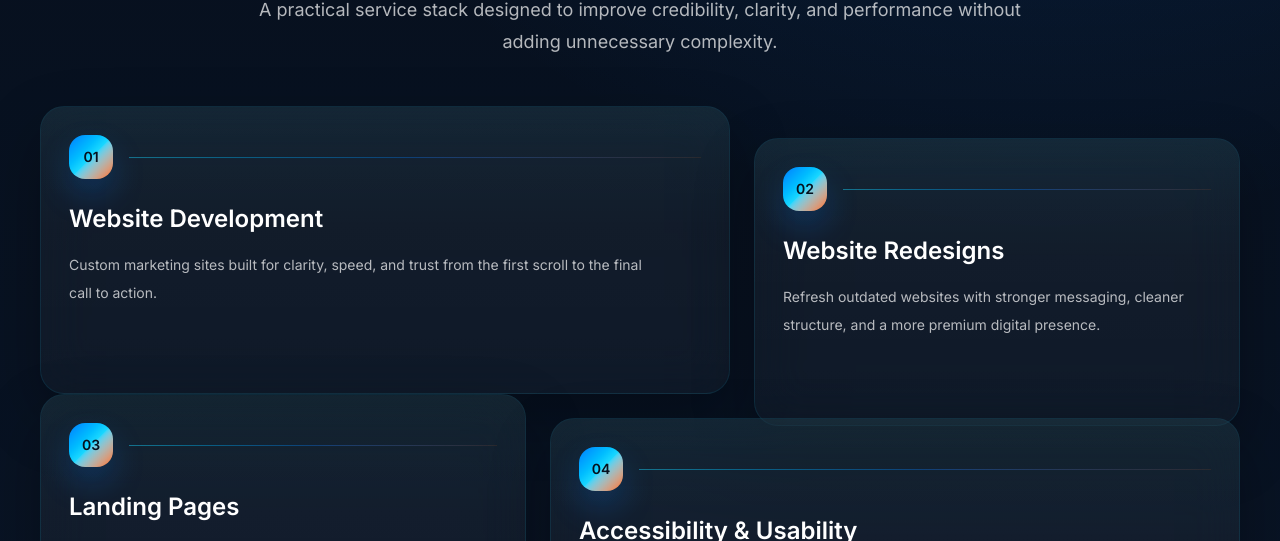
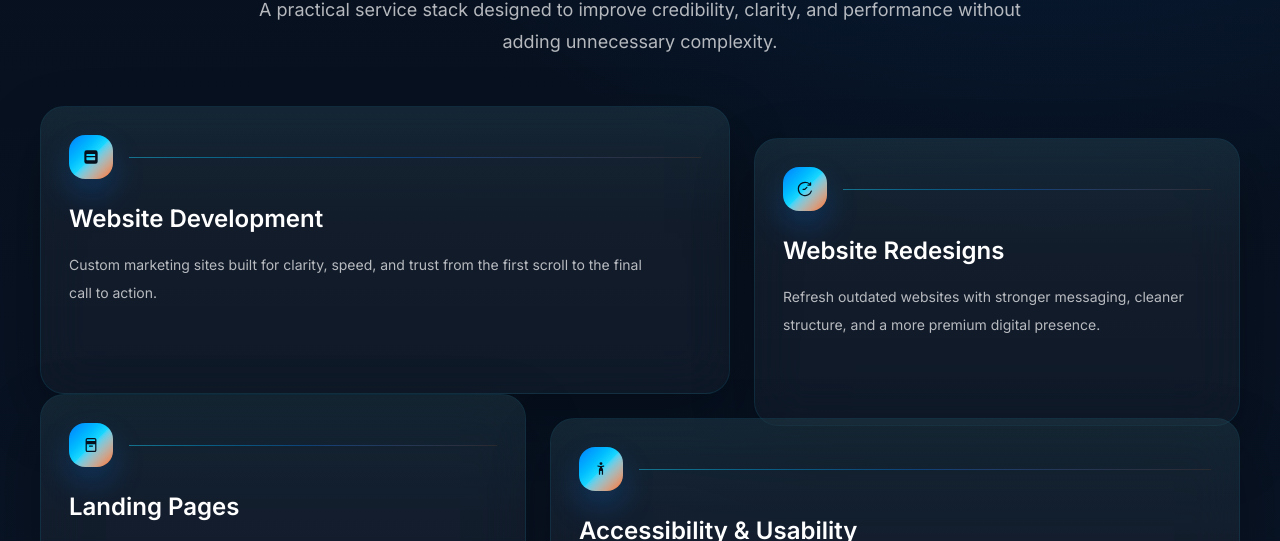
Before and after one commit to fabylv/fabdigitalstudio.com, a React (Vite) app: page / in a window 1280 px wide. Shown: the part 1110-1651 px from the top of the page. Built offline with nearby package versions, Linux system fonts and the light colour scheme.

Commit message:
style: replace services numbers with icons

```diff
--- a/src/components/sections/Services.jsx
+++ b/src/components/sections/Services.jsx
@@ -3,6 +3,21 @@ import Container from '../ui/Container';
 import GlassCard from '../ui/GlassCard';
 import SectionTitle from '../ui/SectionTitle';
 import { servicesIntro } from '../../data/siteContent';
+
+const serviceIcons = {
+	'Website Development': (
+		<path d="M4 6.75A2.75 2.75 0 0 1 6.75 4h10.5A2.75 2.75 0 0 1 20 6.75v10.5A2.75 2.75 0 0 1 17.25 20H6.75A2.75 2.75 0 0 1 4 17.25zm3.25 1.5a.75.75 0 0 0-.75.75v1.75h10.5V9a.75.75 0 0 0-.75-.75zm9.75 4H6.5V15a.75.75 0 0 0 .75.75h9.5A.75.75 0 0 0 17 15z" />
+	),
+	'Website Redesigns': (
+		<path d="M12 4.75a7.25 7.25 0 1 0 6.87 9.56.75.75 0 1 1 1.42.48A8.75 8.75 0 1 1 12 3.25a8.7 8.7 0 0 1 5.9 2.28V4.5a.75.75 0 0 1 1.5 0v3.25A.75.75 0 0 1 18.65 8H15.4a.75.75 0 0 1 0-1.5h2A7.21 7.21 0 0 0 12 4.75m2.78 4.72a.75.75 0 0 1 0 1.06l-2.47 2.47a.75.75 0 0 1-.53.22h-2.03a.75.75 0 0 1 0-1.5h1.72l2.25-2.25a.75.75 0 0 1 1.06 0" />
+	),
+	'Landing Pages': (
+		<path d="M5.5 5.75A2.25 2.25 0 0 1 7.75 3.5h8.5a2.25 2.25 0 0 1 2.25 2.25v12.5a2.25 2.25 0 0 1-2.25 2.25h-8.5A2.25 2.25 0 0 1 5.5 18.25zm2.25-.75a.75.75 0 0 0-.75.75v1.5h10V5.75a.75.75 0 0 0-.75-.75zm9.25 6h-10v7.25c0 .41.34.75.75.75h8.5c.41 0 .75-.34.75-.75zm-7.5 2.25a.75.75 0 0 1 .75-.75h3.5a.75.75 0 0 1 0 1.5h-3.5a.75.75 0 0 1-.75-.75" />
+	),
+	'Accessibility & Usability': (
+		<path d="M12 3.75a1.75 1.75 0 1 1 0 3.5 1.75 1.75 0 0 1 0-3.5m-4.59 4.8a.75.75 0 0 1 .84-.64l3 .38a3 3 0 0 0 .75 0l3-.38a.75.75 0 1 1 .2 1.48l-2.2.28 1.12 2.14a3.2 3.2 0 0 1 .36 1.48v4.96a.75.75 0 1 1-1.5 0V14.4h-2v3.85a.75.75 0 1 1-1.5 0V13.3c0-.52.13-1.04.37-1.5l1.12-2.13-2.2-.28a.75.75 0 0 1-.64-.84" />
+	)
+};
 
 export default function Services({ services }) {
 	const sectionRef = useRef(null);
@@ -54,8 +69,14 @@ export default function Services({ services }) {
 							style={{ '--card-delay': `${index * 90}ms` }}
 						>
 							<div className="services-card-inner flex items-center justify-between gap-4">
-								<span className="inline-flex h-11 w-11 items-center justify-center rounded-2xl bg-linear-to-br from-[#0a7cff] via-[#18d7ff] to-[#ff6a00] text-sm font-semibold text-[#06101d] shadow-[0_16px_32px_rgba(10,124,255,0.22)]">
-									{String(index + 1).padStart(2, '0')}
+								<span className="inline-flex h-11 w-11 items-center justify-center rounded-2xl bg-linear-to-br from-[#0a7cff] via-[#18d7ff] to-[#ff6a00] text-[#06101d] shadow-[0_16px_32px_rgba(10,124,255,0.22)]">
+									<svg
+										aria-hidden="true"
+										className="h-5 w-5 fill-current"
+										viewBox="0 0 24 24"
+									>
+										{serviceIcons[service.title]}
+									</svg>
 								</span>
 								<span className="h-px flex-1 bg-linear-to-r from-[#18d7ff]/45 via-[#0a7cff]/35 to-[#ff6a00]/10" />
 							</div>
```
